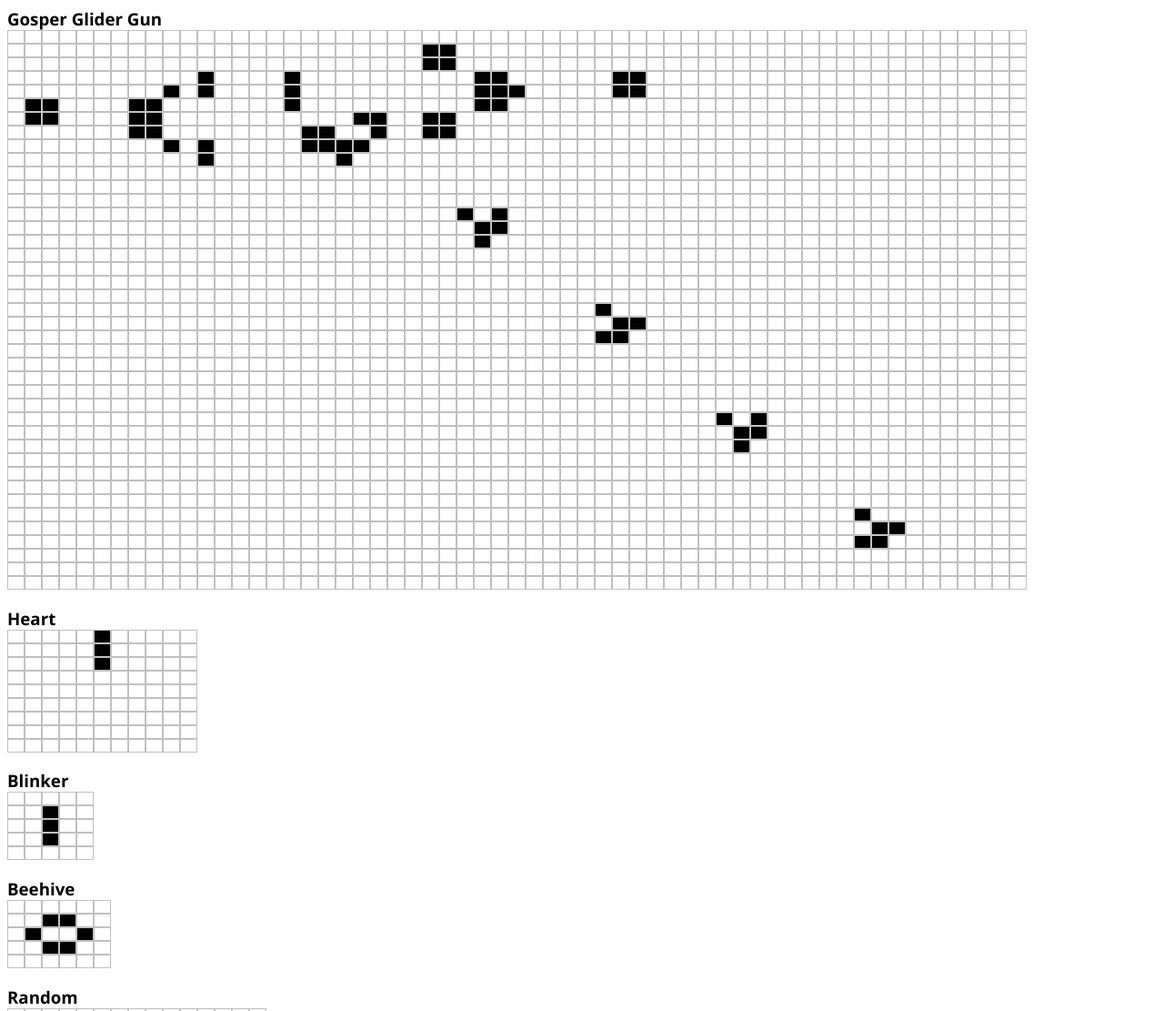
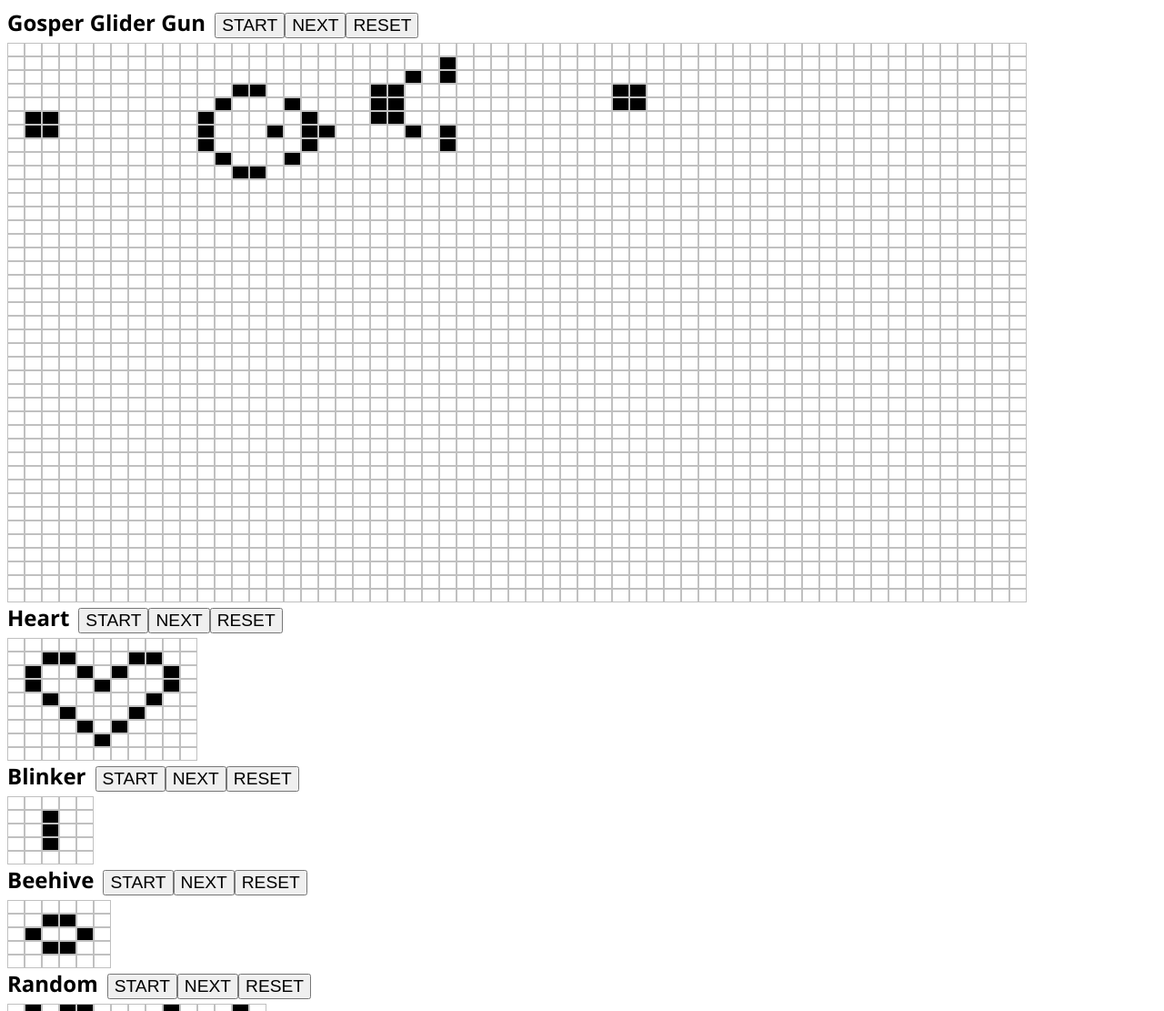
Before and after one commit to AllenHo1208/GameOfLife, a website: page client/index.html in a window 1280 px wide. Shown: the top 1111 px of the page at 91% size. Drawn offline with nearby package versions, Linux system fonts and the light colour scheme; animation ran at ten frames a second.

Commit message:
Add START/STOP, NEXT, RESET buttons

```diff
--- a/client/index.css
+++ b/client/index.css
@@ -1,12 +1,20 @@
 html {
 	font-family: 'Segoe UI', Tahoma, Geneva, Verdana, sans-serif;
 }
+
 body {
 	min-width: 800px;
 }
 
-h3 {
-	margin-bottom: 0;
+label {
+	font-size: 1.5em;
+	font-weight: bold;
+	margin-right: 10px;
+}
+
+button {
+	margin-bottom: 5px;
+	font-size: 1.2em;
 }
 
 td {
--- a/client/index.js
+++ b/client/index.js
@@ -149,15 +149,35 @@ function updateBoard(pCells, div) {
 	}
 }
 
-function startGame(pCells) {
+const Game = function (pCells) {
+	let pOriginalCells = pCells;
 	let div = document.createElement("div");
 	document.body.appendChild(div);
+
 	drawBoard(pCells, div);
-	setInterval(function () {
-		pCells = tick(pCells);
-		updateBoard(pCells, div);
-	}, 20);
-}
+	let nIntervalFlag = null;
+	return {
+		start: function (SPEED) {
+			nIntervalFlag = setInterval(function () {
+				pCells = tick(pCells);
+				updateBoard(pCells, div);
+			}, SPEED);
+		},
+		stop: function () {
+			clearInterval(nIntervalFlag);
+		},
+		next: function () {
+			this.stop();
+			pCells = tick(pCells);
+			updateBoard(pCells, div);
+		},
+		reset: function () {
+			this.stop();
+			pCells = pOriginalCells;
+			updateBoard(pCells, div);
+		}
+	};
+};
 
 const oBoardCollection = {
 	"Gosper Glider Gun": createGosperGliderGun(),
@@ -168,8 +188,37 @@ const oBoardCollection = {
 };
 
 Object.keys(oBoardCollection).forEach(function (sBoardName) {
-	let h3 = document.createElement("h3");
-	h3.innerText = sBoardName;
-	document.body.appendChild(h3);
-	startGame(oBoardCollection[sBoardName]);
+	let label = document.createElement("label");
+	label.innerText = sBoardName;
+	document.body.appendChild(label);
+	let startBtn = document.createElement("button");
+	startBtn.innerText = 'START';
+	document.body.appendChild(startBtn);
+
+	let nextBtn = document.createElement("button");
+	nextBtn.innerText = 'NEXT';
+	document.body.appendChild(nextBtn);
+
+	let resetBtn = document.createElement("button");
+	resetBtn.innerText = 'RESET';
+	document.body.appendChild(resetBtn);
+
+	const oGame = new Game(oBoardCollection[sBoardName]);
+	startBtn.onclick = function (e) {
+		if (this.innerText === 'START') {
+			oGame.start(20);
+			this.innerText = 'STOP';
+		} else {
+			oGame.stop();
+			this.innerText = 'START';
+		}
+	}
+	nextBtn.onclick = function (e) {
+		oGame.next();
+		startBtn.innerText = 'START';
+	}
+	resetBtn.onclick = function (e) {
+		oGame.reset();
+		startBtn.innerText = 'START';
+	}
 });
```
